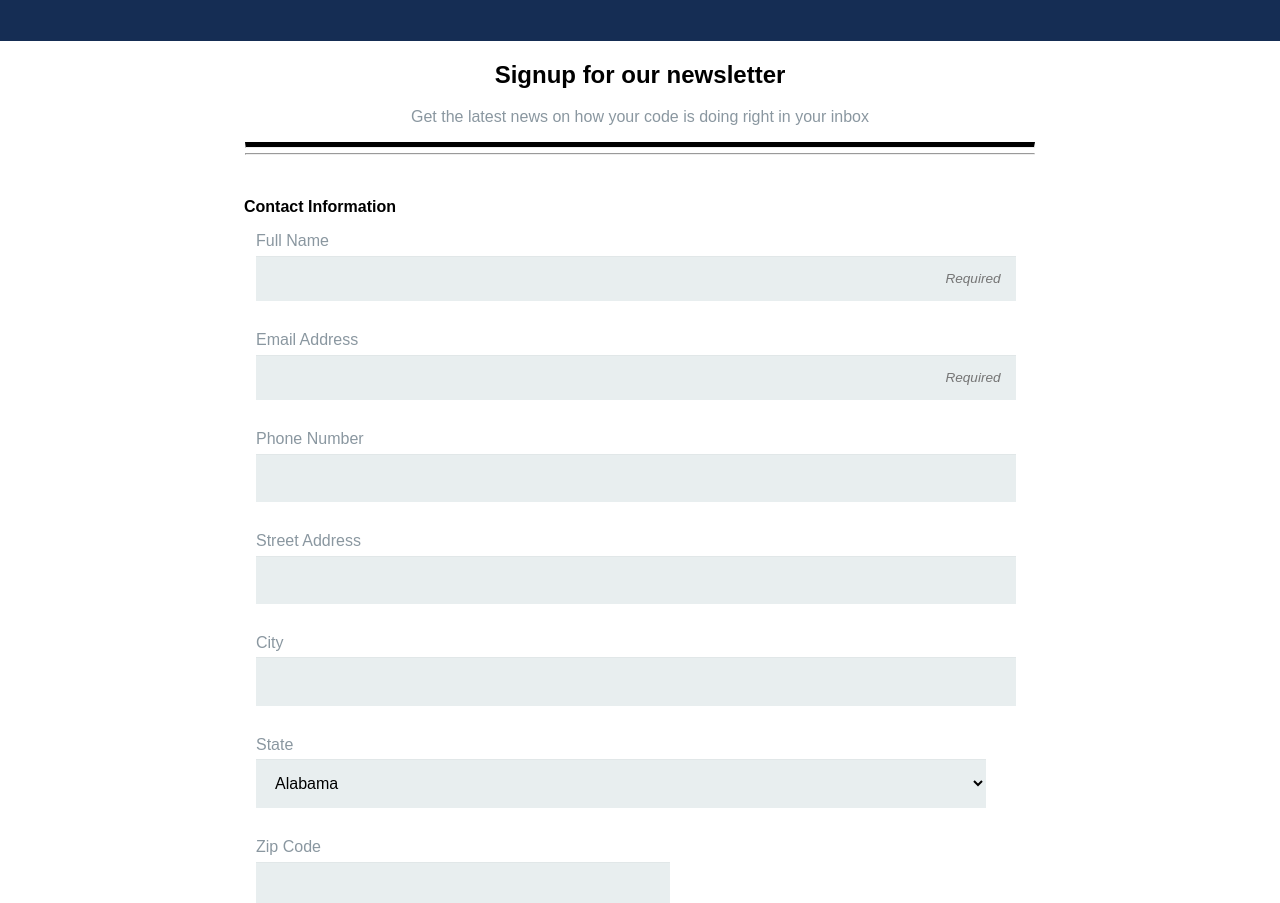
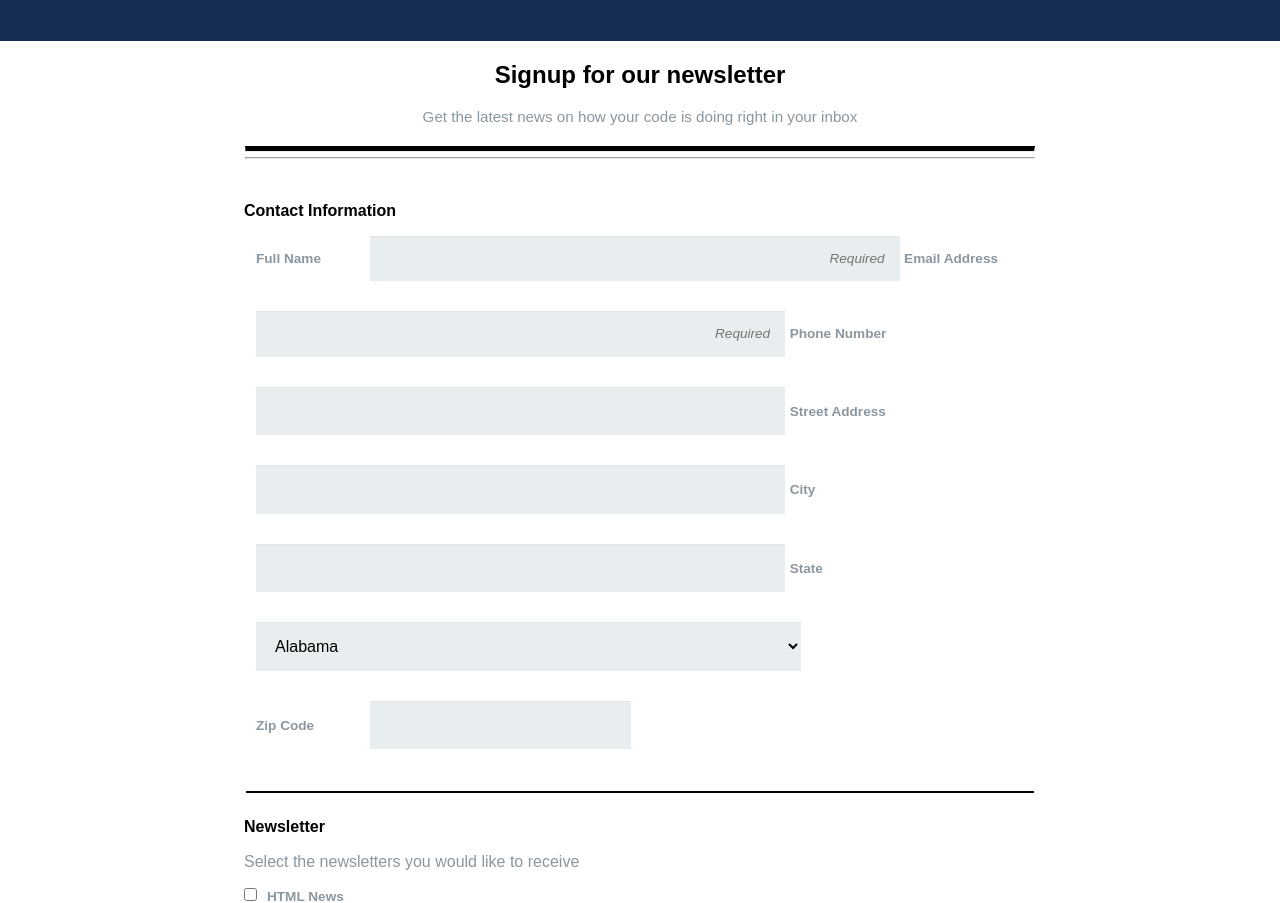
Before and after one commit to adamtre9115/Registration_Form_Project_3, a plain HTML site: page index.html in a window 1280 px wide. Shown: the part 57-960 px from the top of the page. Drawn offline with Linux system fonts and the light colour scheme.

Commit message:
Update to make form look more like the mock-up
Changes to font sizes label positions, and 768px size of form

```diff
--- a/css/styles.css
+++ b/css/styles.css
@@ -17,6 +17,7 @@ body {
     text-align: center;
     padding: 20px 0;
 }
+
 .container {
     max-width: 98%;
     margin: 0 auto;
@@ -26,6 +27,11 @@ body {
     text-align: center;
     width: 95%;
     margin: 0 auto;
+}
+
+.banner p {
+    font-size: .95em;
+    margin-bottom: 20px;
 }
 
 .line1 {
@@ -103,6 +109,12 @@ textarea:focus {
     border-radius: 2%;
 }
 
+input:hover,
+select:hover,
+textarea:hover {
+    border:2px solid #152d54;
+    transition-duration: .5s;
+}
 textarea {
     height: 75px;
 }
@@ -114,6 +126,12 @@ button[type="submit"] {
     width: 100%;
     padding: 20px;
     border-radius: 5px;
+}
+
+button[type="submit"]:hover {
+    background: silver;
+    color: black;
+    transition: .5s;
 }
 
 .copyright {
@@ -153,6 +171,39 @@ p,
 .copyright {
     color: #8a97a0;
    }
+label[for="name"],
+label[for="email"],
+label[for="address"],
+label[for="tel"],
+label[for="city"],
+label[for="state"],
+label[for="zip"] {
+    display: block;
+}
+
+label[for="name"],
+label[for="email"],
+label[for="address"],
+label[for="tel"],
+label[for="city"],
+label[for="state"],
+label[for="zip"],
+label[for="html"],
+label[for="css"],
+label[for="javascript"],
+label[for="format-1"],
+label[for="format-2"] {
+    font-size: .85em;
+    font-weight: bold;
+}
+
+label[for="html"],
+label[for="css"],
+label[for="javascript"],
+label[for="format-1"],
+label[for="format-2"] {
+    margin-left: 10px;
+}
 
 
 
@@ -163,4 +214,35 @@ p,
         max-width: 65%;
     }
 
+    .wrapper {
+        max-width: 1290px;
+    }
+
+    input[type="text"],
+    input[type="email"],
+    input[type="number"],
+    input[type="tel"] {
+        width: 65%;
+    }
+
+    select {
+        width: 71%;
+    }
+
+        input[type="number"] {
+              width: 30%;
 }
+
+label[for="name"],
+label[for="email"],
+label[for="address"],
+label[for="tel"],
+label[for="city"],
+label[for="state"],
+label[for="zip"] {
+    display: inline-block;
+    width: 110px;
+
+}
+
+}
--- a/index.html
+++ b/index.html
@@ -128,7 +128,9 @@
 
             <button type="submit">Sign Up</button>
         </form>
+		<footer>
         <p class="copyright">Copyright The Code Review</p>
+		</footer>
     </div>
     </div>
 </body>
```
